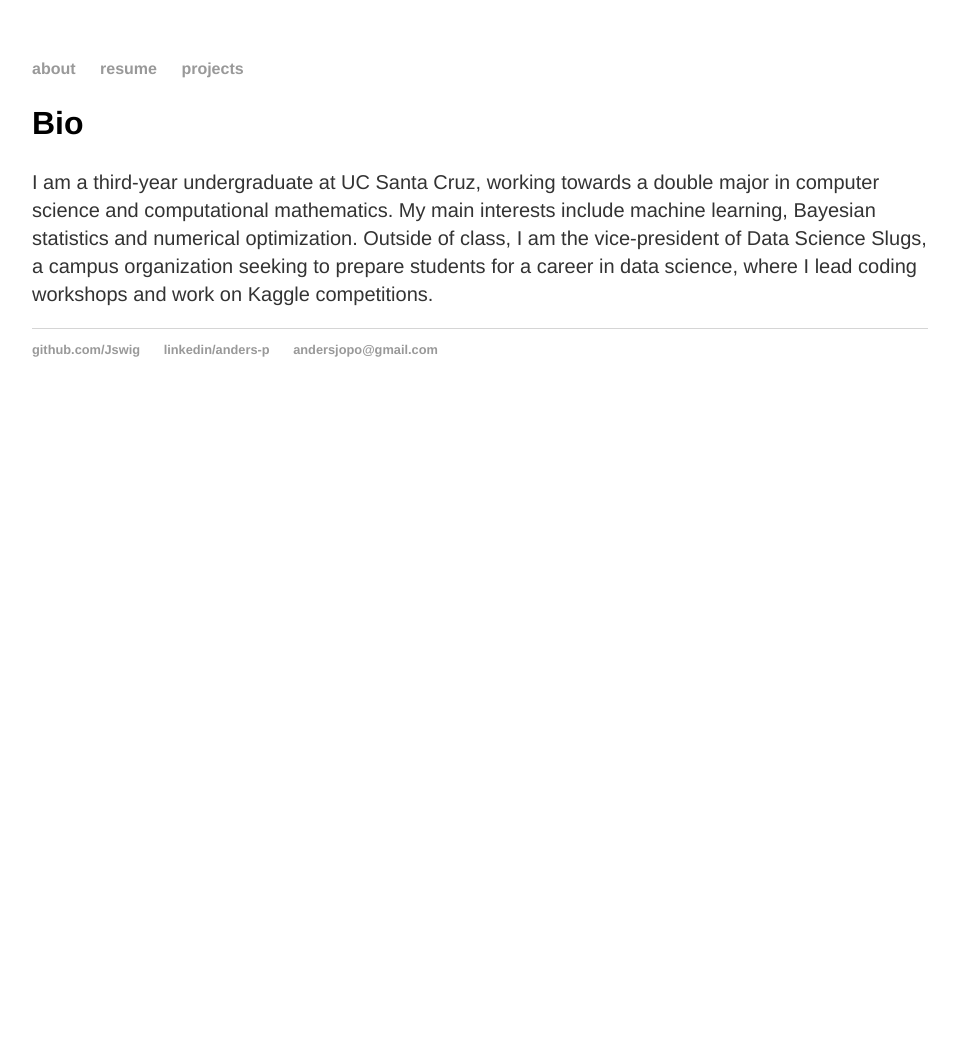
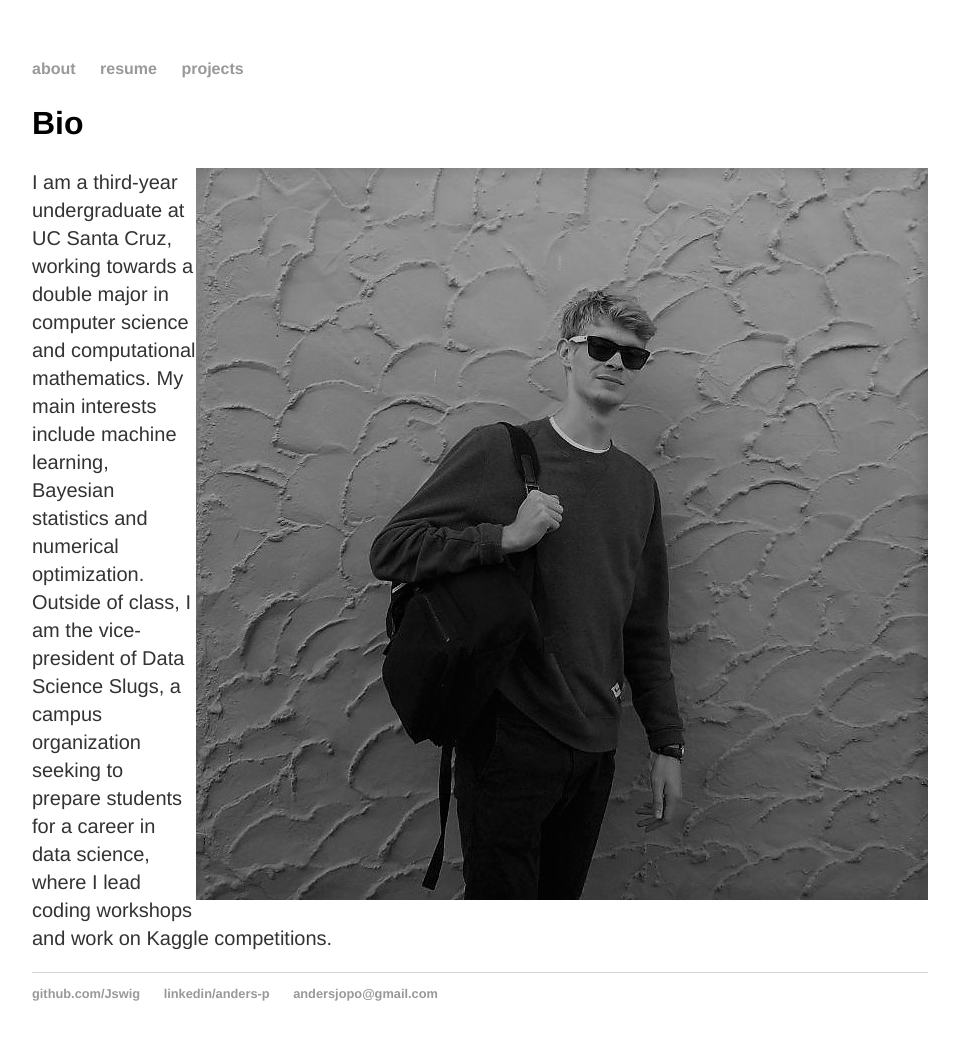
Before and after one commit to Jswig/Jswig.github.io, a Jekyll site: the page built from index.html, in a window 1280 px wide. Shown: the whole page, without its empty margins (160-1119 px from the left). Built offline with Jekyll 4.4.1, drawn with Linux system fonts in a browser that asks for light colours; before the commit the page ends 900 px from its top, so only the background shows below that.

Commit message:
'fixed image wrapping"

```diff
--- a/css/main.css
+++ b/css/main.css
@@ -53,6 +53,7 @@ ul.posts li {
     list-style: none;
 }
 
-img {
+img.wrap {
     float: right
+
 }
--- a/index.html
+++ b/index.html
@@ -4,14 +4,13 @@ title: Anders Poirel
 ---
 <div class="blurb">
     <div class="blurb">
+
         <h2>Bio</h2>
 
-        <img itemprop = "a profile picture" data-original = "https://Jswig.github.io/documents/profilepic.jpg" align  ="right" style=”margin: 0px 0px 0px 10px;” />
-
-        <p>I am a third-year undergraduate at UC Santa Cruz, working towards a  double major in computer science and computational mathematics.
+        <p> <img class = "wrap" src =  "https://Jswig.github.io/documents/profilepic.jpg">
+        I am a third-year undergraduate at UC Santa Cruz, working towards a  double major in computer science and computational mathematics.
         My main interests include machine learning, Bayesian statistics and numerical optimization.
         Outside of class, I am the vice-president of Data Science Slugs, a campus organization seeking  to prepare students for a career in data science, where I lead coding workshops and work on Kaggle competitions.
-
         </p>
 
     </div>
```
